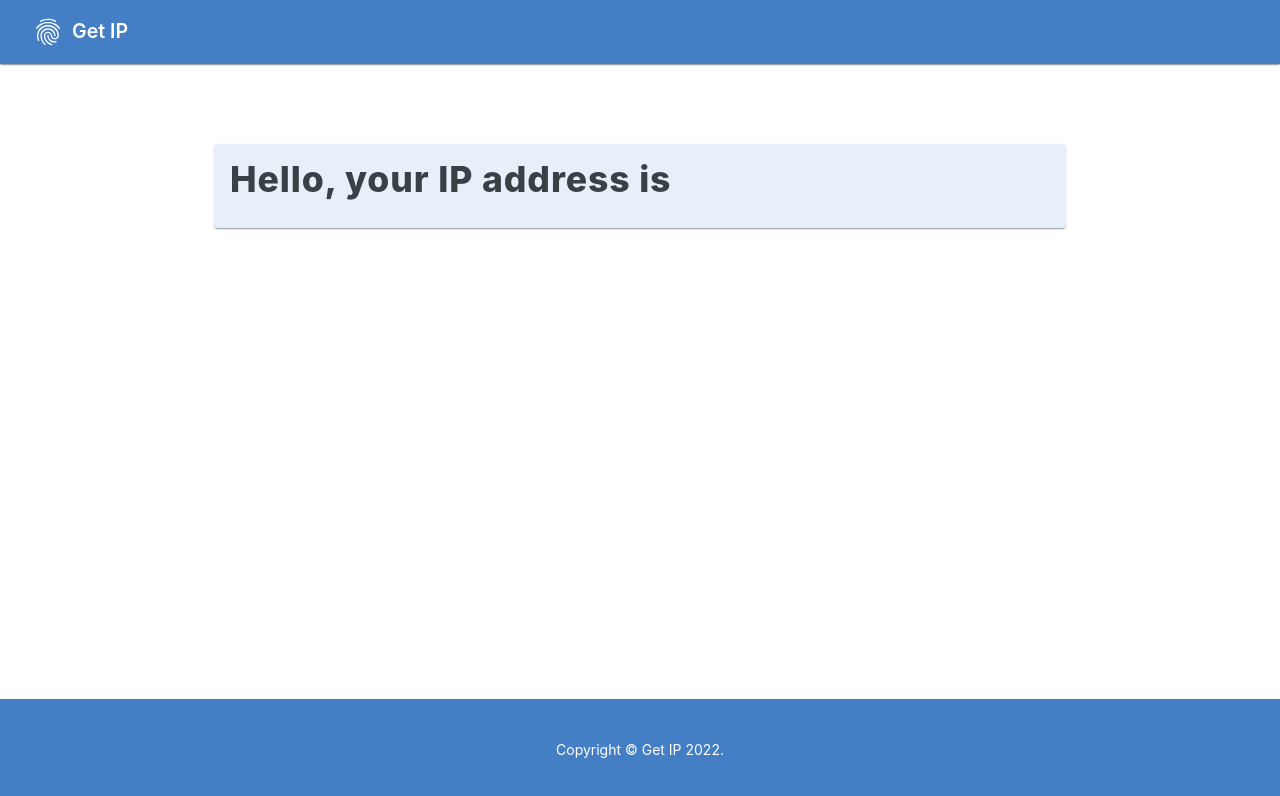
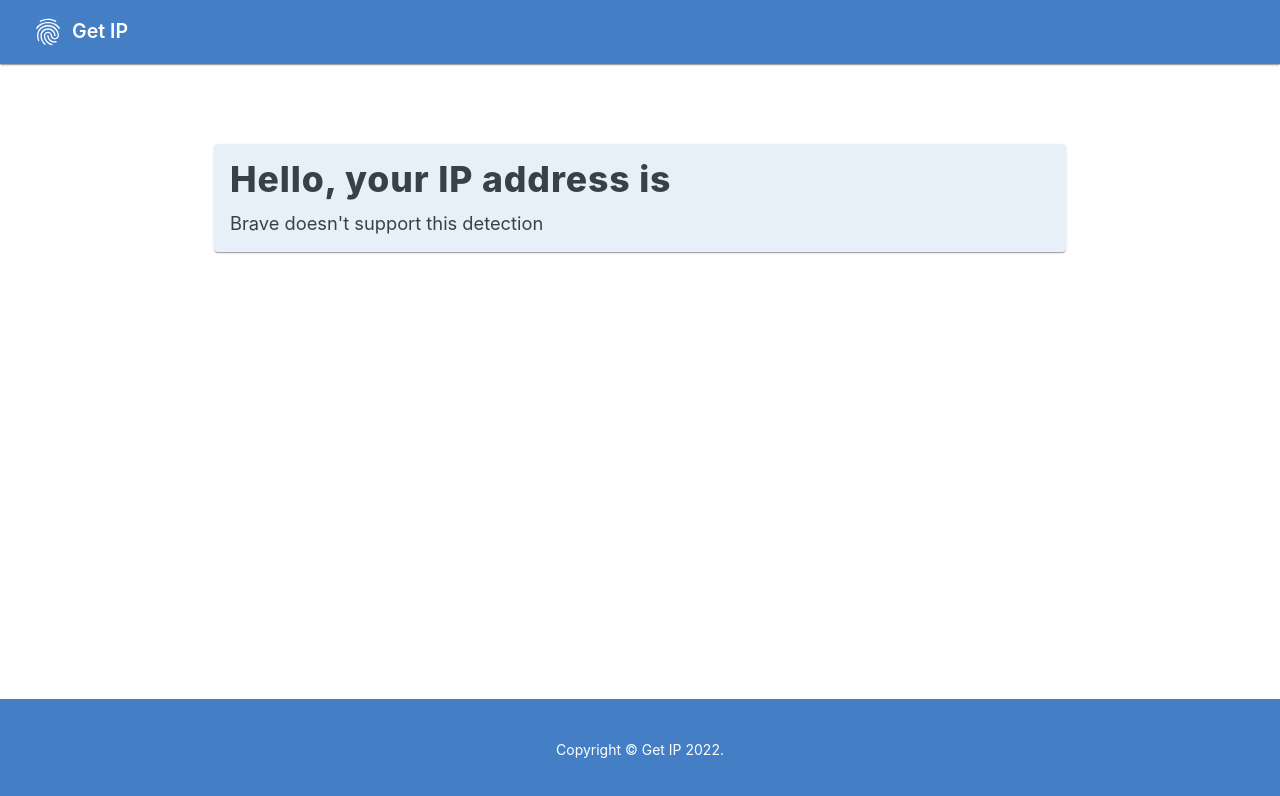
Before and after one commit to el-zacharoo/website-trackerProvider, a React (Vite) app: page / in a window 1280 px wide. Shown: the top 796 px of the page. Built offline with nearby package versions, Linux system fonts and the light colour scheme; no server answers.

Commit message:
improved rendering state

```diff
--- a/src/views/index.jsx
+++ b/src/views/index.jsx
@@ -25,7 +25,11 @@ export const Home = () => {
     }
 
     useEffect(() => {
-        getData()
+        if (navigator.brave) {
+            null
+        } else {
+            getData()
+        }
         const fetchIP = async () => {
             const resp = await fetch('http://localhost:8080/ip', getReqInit);
             if (resp.ok) {
@@ -40,17 +44,11 @@ export const Home = () => {
     return (
         <Card sx={{ p: 2 }}>
             <Typography gutterBottom variant="h3">Hello, your IP address is</Typography>
-
             <Typography gutterBottom variant="h4">
                 {ipAddress.IP}
             </Typography>
-            {navigator.brave ?
-                <Typography>Brave doesn't support this detection</Typography>
-                :
-                <Typography>{ip.country_name}</Typography>
-            }
+            <Typography> {ip ? ip.country_name : "Brave doesn't support this detection"}</Typography>
         </Card>
-
     )
 }
 export default Home
```
